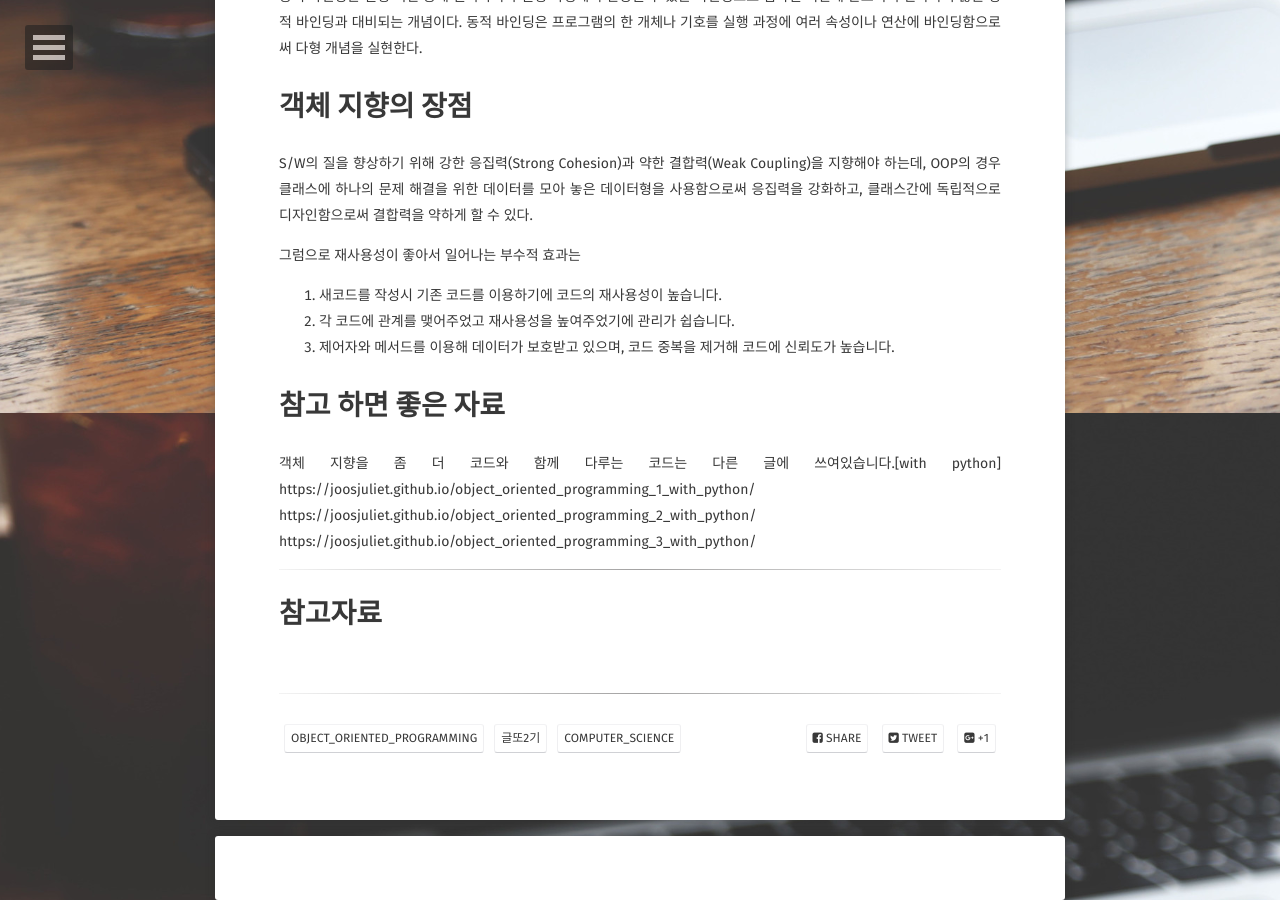
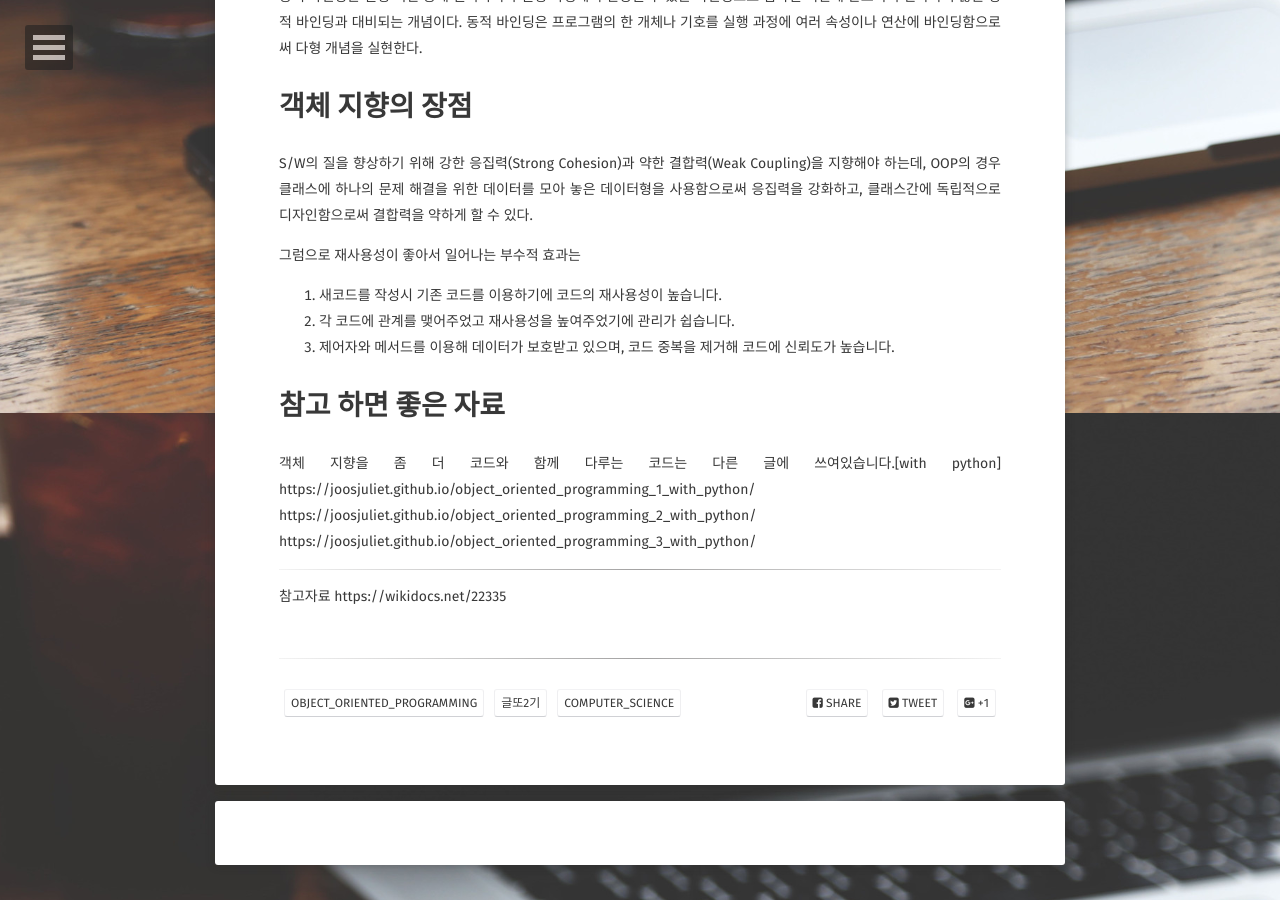
Before and after one commit to JoosJuliet/joosjuliet.github.io, a Jekyll site: the page built from _posts/2018-12-09-object_oriented_programming.md, in a window 1280 px wide and 900 px high, scrolled down 1387 px. Built offline with Jekyll 4.4.1, drawn with Linux system fonts in a browser that asks for light colours; some web fonts are replaced; some of the changed lines change nothing that is shown.

Commit message:
no message

```diff
--- a/_posts/2018-12-09-object_oriented_programming.md
+++ b/_posts/2018-12-09-object_oriented_programming.md
@@ -67,4 +67,5 @@ https://joosjuliet.github.io/object_oriented_programming_3_with_python/
 
 ---
 
-# 참고자료
+참고자료
+https://wikidocs.net/22335
```
